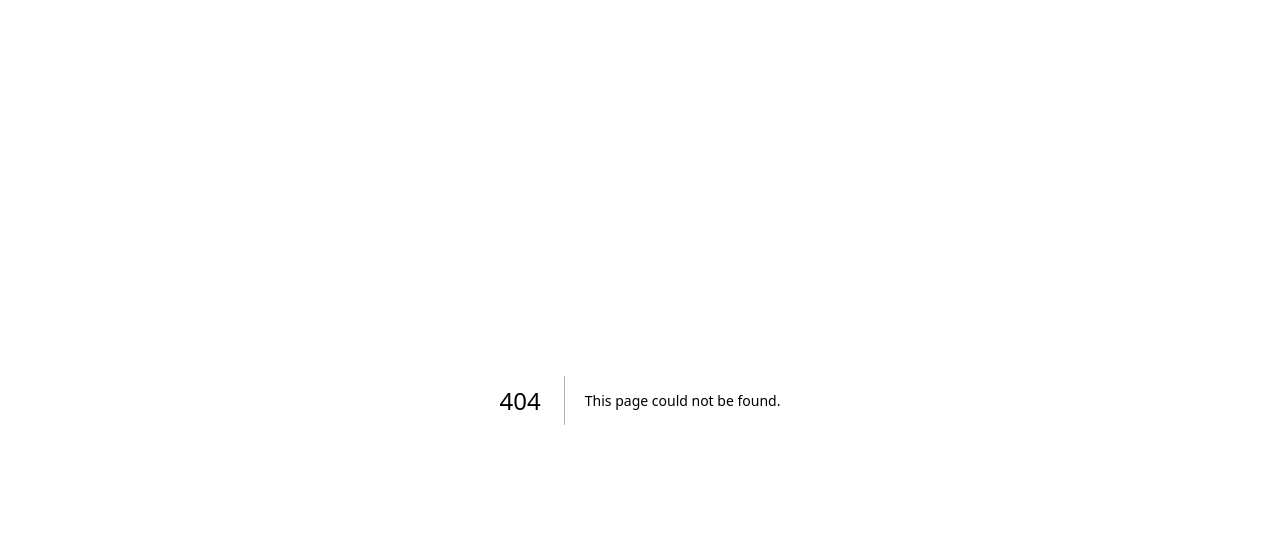
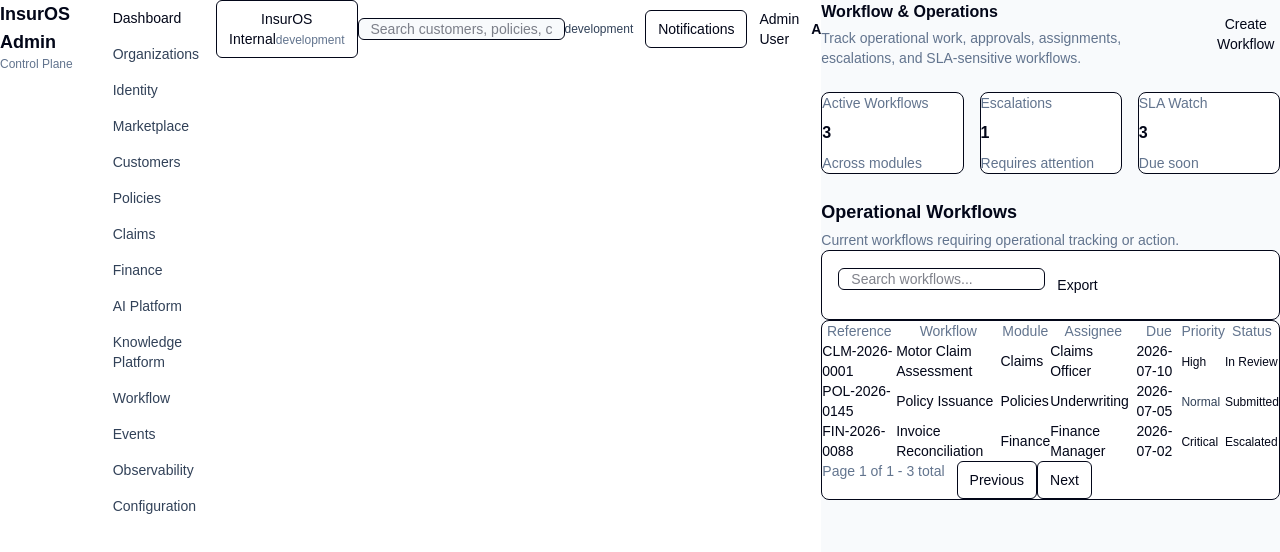
Before and after one commit to Bucrepinfo-lab/InsurOS, a Next.js app in the folder apps/admin/: page /dashboard/operations in a window 1280 px wide. Before the commit this address had no page. Shown: the top 552 px of the page. Built offline with nearby package versions, Linux system fonts and the light colour scheme; no server answers.

Commit message:
feat(operations): add workflow operations dashboard

```diff
--- /dev/null
+++ b/apps/admin/src/app/dashboard/operations/page.tsx
@@ -0,0 +1,70 @@
+import {
+  Badge,
+  Button,
+  DomainEntityList,
+  DomainModulePage,
+  KPICard,
+  type DataTableColumn
+} from '@insuros/ui';
+import { WorkflowService } from '@insuros/services';
+
+const workflowService = new WorkflowService();
+
+export default async function OperationsPage() {
+  const workflows = await workflowService.getWorkflows();
+  const escalated = await workflowService.getEscalatedWorkflows();
+
+  type WorkflowRow = (typeof workflows)[number];
+
+  const columns: DataTableColumn<WorkflowRow>[] = [
+    { key: 'reference', header: 'Reference' },
+    { key: 'name', header: 'Workflow' },
+    { key: 'module', header: 'Module' },
+    { key: 'assignee', header: 'Assignee' },
+    { key: 'dueAt', header: 'Due' },
+    {
+      key: 'priority',
+      header: 'Priority',
+      render: (row) => (
+        <Badge tone={row.priority === 'Critical' ? 'danger' : row.priority === 'High' ? 'warning' : 'neutral'}>
+          {row.priority}
+        </Badge>
+      )
+    },
+    {
+      key: 'status',
+      header: 'Status',
+      render: (row) => (
+        <Badge tone={row.status === 'Escalated' ? 'danger' : row.status === 'Approved' ? 'success' : 'warning'}>
+          {row.status}
+        </Badge>
+      )
+    }
+  ];
+
+  return (
+    <DomainModulePage
+      title='Workflow & Operations'
+      description='Track operational work, approvals, assignments, escalations, and SLA-sensitive workflows.'
+      actions={<Button>Create Workflow</Button>}
+    >
+      <div className='mb-6 grid gap-4 md:grid-cols-3'>
+        <KPICard title='Active Workflows' value={String(workflows.length)} change='Across modules' />
+        <KPICard title='Escalations' value={String(escalated.length)} change='Requires attention' />
+        <KPICard title='SLA Watch' value='3' change='Due soon' />
+      </div>
+
+      <DomainEntityList
+        title='Operational Workflows'
+        description='Current workflows requiring operational tracking or action.'
+        searchPlaceholder='Search workflows...'
+        columns={columns}
+        data={workflows}
+        emptyTitle='No workflows'
+        emptyDescription='No operational workflows are currently active.'
+        emptyAction={<Button>Create Workflow</Button>}
+        actions={<Button variant='secondary'>Export</Button>}
+      />
+    </DomainModulePage>
+  );
+}
```
